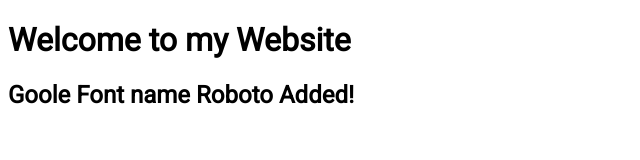
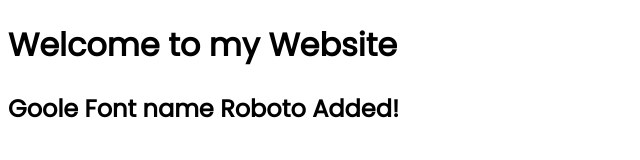
Before and after one commit to ihasaniftekhar/portfolio, a plain HTML site: page index.html in a window 1280 px wide. Shown: the whole page, without its empty margins (0-640 px from the left). Drawn offline with Linux system fonts and the light colour scheme.

Commit message:
Font changed to Popins

```diff
--- a/index.html
+++ b/index.html
@@ -7,7 +7,7 @@
     <title>Ihasan Iftekhar's Website</title>
     <link rel="preconnect" href="https://fonts.googleapis.com">
     <link rel="preconnect" href="https://fonts.gstatic.com" crossorigin>
-    <link href="https://fonts.googleapis.com/css2?family=Roboto&display=swap" rel="stylesheet">
+    <link href="https://fonts.googleapis.com/css2?family=Poppins&display=swap" rel="stylesheet">
     <link rel="stylesheet" href="style.css">
 </head>
 <body>
--- a/style.css
+++ b/style.css
@@ -1,4 +1,4 @@
 body {
-    font-family : 'Roboto', sans-serif;;
+    font-family: 'Poppins', sans-serif;
 
 }
```
